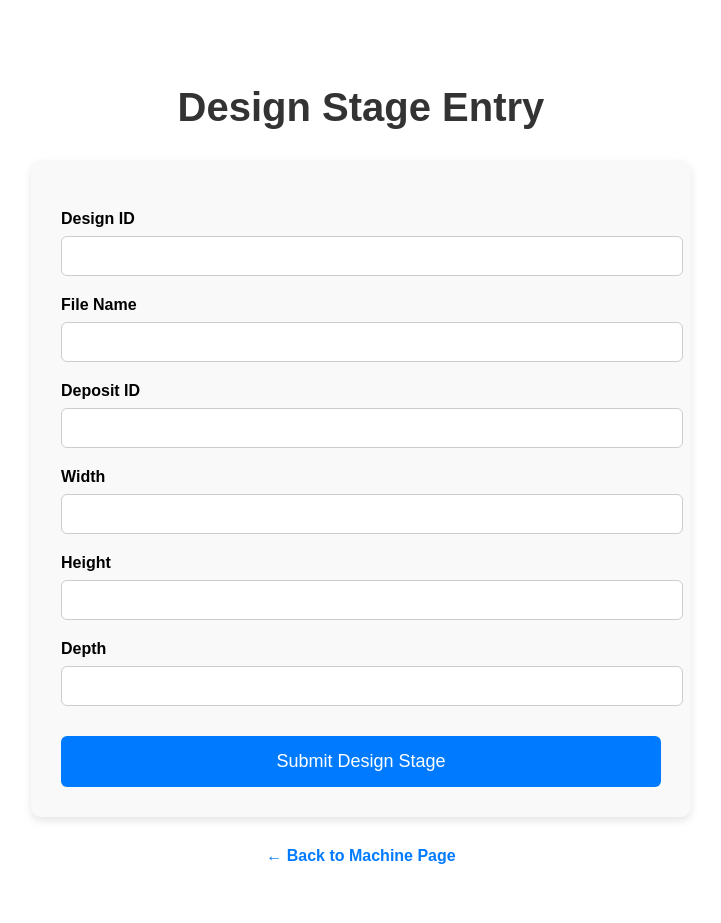
After one commit to Preetham2702/ClauseBot, a Flask app: page /design_stage in a window 1280 px wide. The commit adds this page. Shown: the whole page, without its empty margins (279-1000 px from the left). Run offline with Flask 3, Linux system fonts and the light colour scheme; some libraries are stand-ins or nearby versions.

Commit message:
updated design_stage

```diff
--- a/Research_Project/CSV_Uploader/app.py
+++ b/Research_Project/CSV_Uploader/app.py
@@ -83,10 +83,7 @@ def handle_sensor3_type():
 
 @app.route('/machine', methods=['GET', 'POST'])
 def machine():
-    stage = request.args.get('stage')
-    if not stage:
-        return "Stage not provided!"
-
+    stage = request.args.get('stage') or request.form.get('stage')
     conn = psycopg2.connect(host=hostname, dbname=database, user=username, password=pwd, port=port_id)
     cur = conn.cursor()
 
@@ -118,17 +115,16 @@ def machine():
 
             conn.commit()
 
-            return redirect(url_for('index', stage=stage, machine_id=machine_id, material_id=material_id))
-
-
         except Exception as e:
             return f"Error: {e}"
         finally:
             cur.close()
             conn.close()
 
-    cur.close()
-    conn.close()
+        if stage == 'design_stage':
+            return redirect(url_for('design_stage', stage=stage, machine_id=machine_id, material_id=material_id))
+
+        return redirect(url_for('index', stage=stage, machine_id=machine_id, material_id=material_id))
 
     # Pass materials list to your machine.html template
     return render_template('machine.html', materials=materials, stage=stage)
@@ -136,30 +132,24 @@ def machine():
 
 @app.route('/add_material', methods=['GET', 'POST'])
 def add_material():
-
     stage = request.args.get('stage') or request.form.get('stage')
-    if request.method == 'POST':
-        material_name = request.form['material_name']
-
-        try:
-            conn = psycopg2.connect(host=hostname, dbname=database, user=username, password=pwd, port=port_id)
-            cur = conn.cursor()
-
-            cur.execute("INSERT INTO material (mat_name) VALUES (%s)", (material_name,))
-            conn.commit()
-
-        except Exception as e:
-            return f"Error inserting values {e}"
-        finally:
-            cur.close()
-            conn.close()
-
-        return redirect(url_for('add_material',stage=stage))  # stay on same page after adding material
-
-    # Load material table to show in the table:
+    materials= []
     try:
         conn = psycopg2.connect(host=hostname, dbname=database, user=username, password=pwd, port=port_id)
         cur = conn.cursor()
+
+        if request.method == 'POST':
+            material_name = request.form['material_name']
+
+            try:
+                cur.execute("INSERT INTO material (mat_name) VALUES (%s)", (material_name,))
+                conn.commit()
+
+            except Exception as e:
+                return f"Error inserting values {e}"
+
+
+            # Load material table to show in the table:
         cur.execute("SELECT mat_id, mat_name FROM material")
         materials = cur.fetchall()
 
@@ -207,9 +197,56 @@ def upload_file():
         file.save(save_path)
     return ('Files not selected')
 
-@app.route('/preview_design/<path:filename>')
-def preview_design(filename):
-    return "Still in Process "
+@app.route('/design_stage', methods=['GET', 'POST'])
+def design_stage():
+    machine_id = request.args.get('machine_id')
+    material_id = request.args.get('material_id')
+    stage = request.args.get('stage')
+
+    if request.method == 'POST':
+        machine_id = request.form.get('machine_id')
+        material_id = request.form.get('material_id')
+        stage = request.args.get('stage')
+
+        if not machine_id or not material_id:
+            return "Missing machine_id or material_id!"
+
+        design_id = request.form.get('design_id')
+        deposit_id = request.form.get('deposit_id')
+        file_name = request.form.get('file_name')
+        width = request.form.get('width')
+        height = request.form.get('height')
+        depth = request.form.get('depth')
+
+        width = float(width) if width else None
+        height = float(height) if height else None
+        depth = float(depth) if depth else None
+
+        try:
+            conn = psycopg2.connect(host=hostname, dbname=database, user=username, password=pwd, port=port_id)
+            cur = conn.cursor()
+            cur.execute("SELECT COUNT(*) FROM design_stage WHERE File_name = %s", (file_name,))
+            file_exists = cur.fetchone()[0]
+
+            if file_exists > 0:
+                # File already uploaded — show preview with message
+                return render_template('design_stage.html',machine_id=machine_id,material_id=material_id,stage=stage,message="⚠️ File already uploaded!")
+
+            cur.execute("INSERT INTO design_stage (file_name,width,height,depth,m_id, mat_id, design_id,deposit_id) VALUES (%s, %s, %s, %s, %s, %s,%s,%s)", (file_name,width,height,depth,machine_id, material_id,design_id,deposit_id))
+
+            conn.commit()
+
+            return redirect(url_for('design_stage', stage=stage, machine_id=machine_id, material_id=material_id,message = 'Inserted values sucessfully'))
+
+        except Exception as e:
+            return f"Error inserting values {e}"
+
+        finally:
+            cur.close()
+            conn.close()
+
+    return render_template("design_stage.html",stage=stage, machine_id=machine_id, material_id=material_id,message=request.args.get("message"))
+
 
 @app.route('/preview_sensor1/<path:filename>')
 def preview_sensor1(filename):
@@ -265,7 +302,7 @@ def preview_ircamera(filename):
 
         # If still missing after fallback → error
     if not machine_id or not material_id:
-        return "Missing machine_id or material_id!", 400
+        return "Missing machine_id or material_id!"
 
     safe_path = os.path.normpath(os.path.join(app.config['UPLOAD_FOLDER'], filename))
     if not safe_path.startswith(app.config['UPLOAD_FOLDER']):
--- /dev/null
+++ b/Research_Project/CSV_Uploader/templates/design_stage.html
@@ -0,0 +1,122 @@
+<!DOCTYPE html>
+<html>
+<head>
+  <title>Design Stage Entry</title>
+  <style>
+    body {
+      font-family: Arial, sans-serif;
+      background-color: #ffffff;
+      padding: 50px;
+    }
+
+    h1 {
+      text-align: center;
+      margin-bottom: 30px;
+      font-size: 2.5em;
+      color: #333;
+    }
+
+    form {
+      max-width: 600px;
+      margin: auto;
+      background: #f9f9f9;
+      padding: 30px;
+      border-radius: 10px;
+      box-shadow: 0 4px 8px rgba(0,0,0,0.1);
+    }
+
+    label {
+      display: block;
+      margin-top: 20px;
+      font-weight: bold;
+      font-size: 16px;
+    }
+
+    input[type="text"], input[type="number"] {
+      width: 100%;
+      padding: 10px;
+      margin-top: 8px;
+      border: 1px solid #ccc;
+      border-radius: 6px;
+      font-size: 16px;
+    }
+
+    button {
+      margin-top: 30px;
+      width: 100%;
+      padding: 15px;
+      background-color: #007bff;
+      color: white;
+      border: none;
+      border-radius: 6px;
+      font-size: 18px;
+      cursor: pointer;
+    }
+
+    button:hover {
+      background-color: #0056b3;
+    }
+
+    .message {
+      text-align: center;
+      color: green;
+      margin-top: 20px;
+      font-weight: bold;
+    }
+
+    .back-link {
+      text-align: center;
+      margin-top: 30px;
+    }
+
+    .back-link a {
+      text-decoration: none;
+      color: #007bff;
+      font-weight: bold;
+    }
+
+    .back-link a:hover {
+      text-decoration: underline;
+    }
+
+  </style>
+</head>
+<body>
+
+  <h1>Design Stage Entry</h1>
+
+  <form method="POST" action="{{ url_for('design_stage') }}">
+    <input type="hidden" name="machine_id" value="{{ machine_id }}">
+    <input type="hidden" name="material_id" value="{{ material_id }}">
+    <input type="hidden" name="stage" value="{{ stage }}">
+
+    <label for="design_id">Design ID</label>
+    <input type="text" id="design_id" name="design_id" required>
+
+    <label for="file_name">File Name</label>
+    <input type="text" id="file_name" name="file_name" required>
+
+    <label for="deposit_id">Deposit ID</label>
+    <input type="text" id="deposit_id" name="deposit_id" required>
+
+    <label for="width">Width</label>
+    <input type="number" step="any" id="width" name="width" required>
+
+    <label for="height">Height</label>
+    <input type="number" step="any" id="height" name="height" required>
+
+    <label for="depth">Depth</label>
+    <input type="number" step="any" id="depth" name="depth" required>
+
+    <button type="submit">Submit Design Stage</button>
+    {% if message %}
+    <div class="message">{{ message }}</div>
+    {% endif %}
+  </form>
+
+  <div class = "back-link">
+    <a href="{{ url_for('machine',stage = stage) }}">← Back to Machine Page</a>
+  </div>
+
+</body>
+</html>
--- a/Research_Project/CSV_Uploader/templates/machine.html
+++ b/Research_Project/CSV_Uploader/templates/machine.html
@@ -58,7 +58,7 @@
 
   <h1>Enter Machine Details</h1>
 
-  <form method="POST">
+  <form method="POST" action="{{ url_for('machine', stage=stage) }}">
     <input type="hidden" name="stage" value="{{ stage }}">
 
     <label for="machine_name">Machine Name</label>
```
Also changed, not shown: Research_Project/CSV_Uploader/templates/add_material.html (+10 -4 lines), Research_Project/CSV_Uploader/templates/index.html (+1 -20 lines), Research_Project/CSV_Uploader/templates/main.html (+11 -4 lines).
